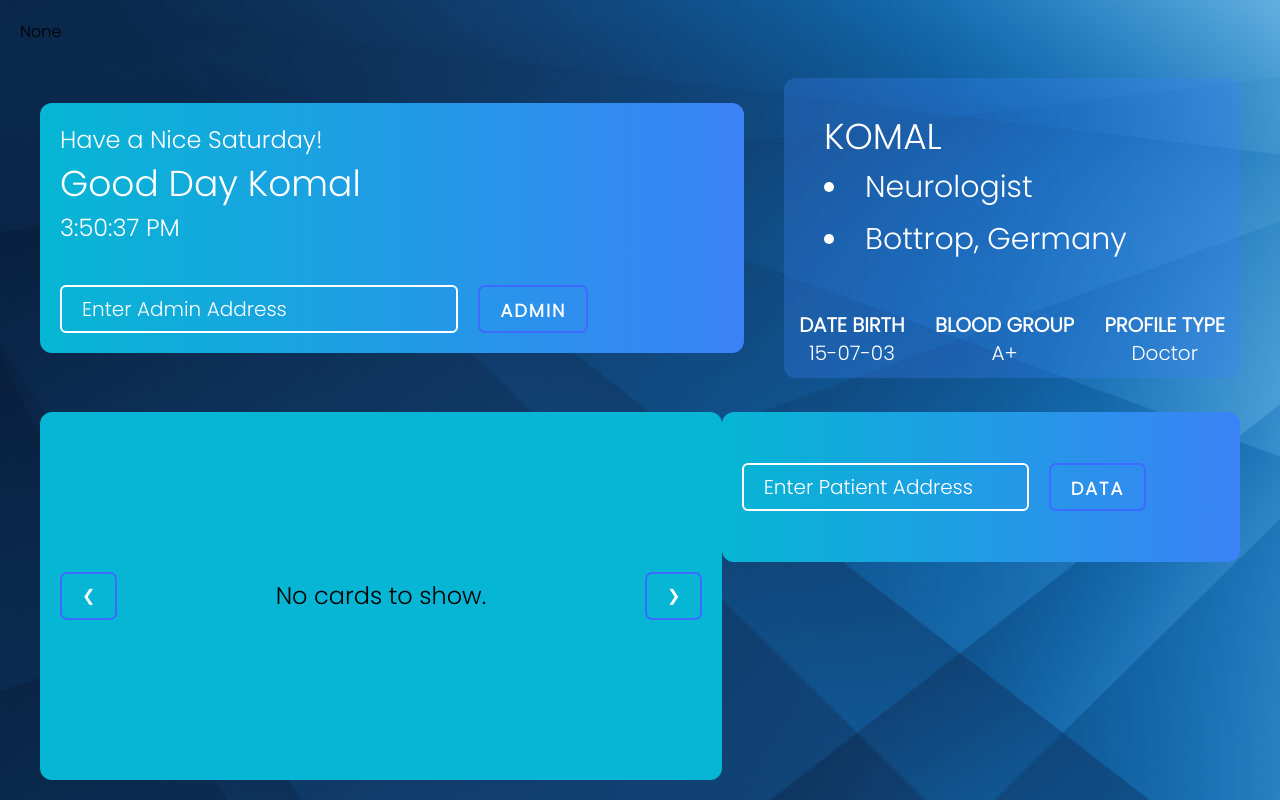
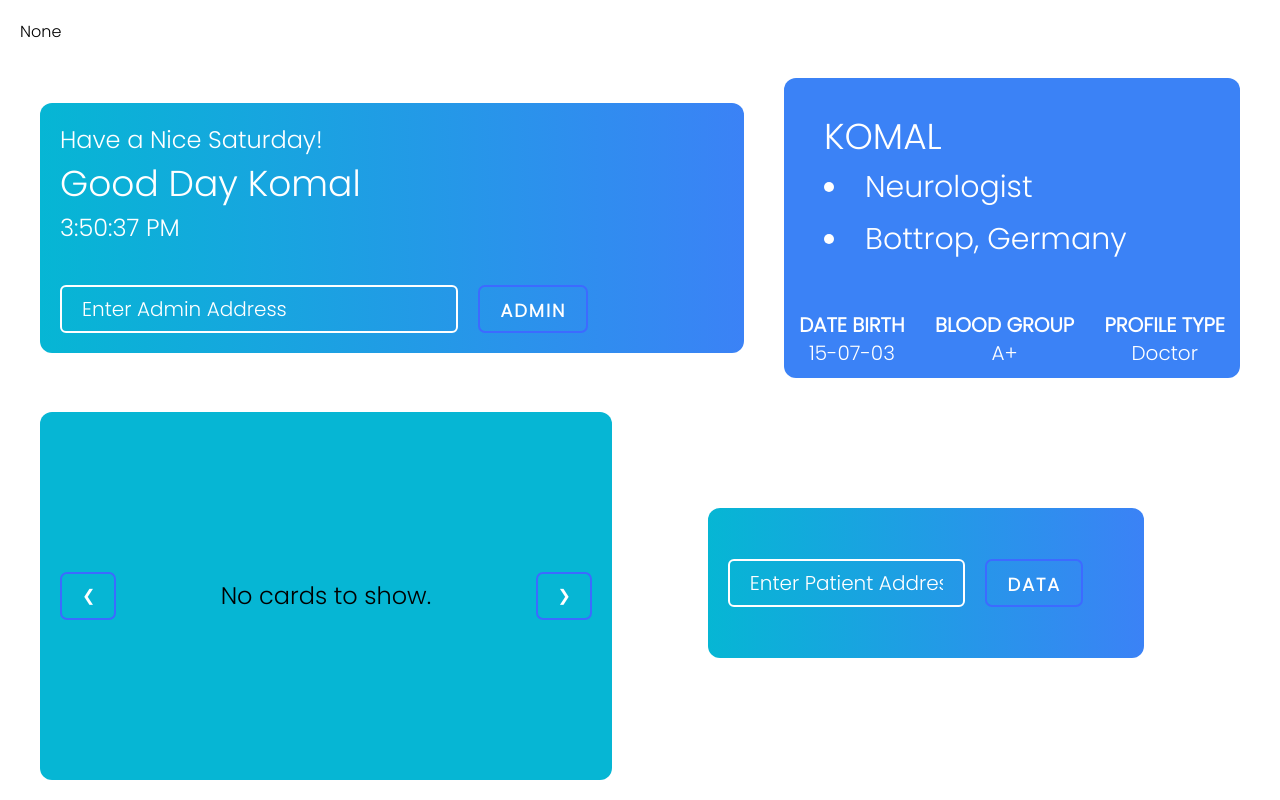
Before and after one commit to KomalT2003/BlockchainProject, a React (Create React App) app: page /doctor in a window 1280 px wide. Built offline with nearby package versions, Linux system fonts and the light colour scheme.

Commit message:
changes in frontend

```diff
--- a/src/App.css
+++ b/src/App.css
@@ -6,7 +6,7 @@
 }
 
 .bkgrd{
-  background-image: url('./Images/bg.png');
+  /* background-image: url('./Images/bg.png'); */
   object-fit: contain;
 }
 
--- a/src/components/Profile.js
+++ b/src/components/Profile.js
@@ -4,7 +4,7 @@ function Profile(props) {
   const r = Math.floor(Math.random() * 20);
 
   return (
-    <div className="rounded-xl bg-blue-500 bg-opacity-[0.3] h-[300px] text-white flex flex-col justify-around hover:bg-opacity-100 transition-all ease-out duration-500">
+    <div className="rounded-xl bg-blue-500  h-[300px] text-white flex flex-col justify-around bg-opacity-100 transition-all ease-out duration-500">
       <div className="flex justify-between ml-10 mt-8 h-3/5">
         {/* <img className="rounded-lg" src={`https://xsgames.co/randomusers/assets/avatars/male/${r}.jpg`} alt="Hello" /> */}
         <div className=" flex flex-col ">
--- a/src/pages/Doctor.js
+++ b/src/pages/Doctor.js
@@ -117,7 +117,7 @@ function Doctor({ state, account }) {
 
         <div className="w-full h-3/6 px-5 flex justify-around">
           <Slider cards={patients} reports={reports} type="2" />
-          <div className="rounded-xl bg-gradient-to-r from-cyan-500 to-blue-500 text-white h-[150px] px-5 flex flex-col justify-around">
+          <div className="rounded-xl bg-gradient-to-r from-cyan-500 to-blue-500 text-white h-[150px] px-5 flex flex-col justify-around m-24">
             <div className="flex items-center">
               <input
                 type="text"
--- a/src/pages/Patient.js
+++ b/src/pages/Patient.js
@@ -17,8 +17,8 @@ const user = {
 
 function Patient({ state, account }) {
   const navigate = useNavigate();
-  const name = localStorage.getItem("name");
-
+  // const name = localStorage.getItem("name");
+  const name = "Vanshika";
   if (!name) {
     navigate("/login");
   }
@@ -117,7 +117,7 @@ function Patient({ state, account }) {
           </div>
         </div>
 
-        <div className="w-full h-3/6 px-5 flex justify-start">
+        <div className="w-full h-3/6 px-5 flex justify-center">
           <Slider cards={patients} reports={reports} type="1" />
         </div>
       </div>
```
